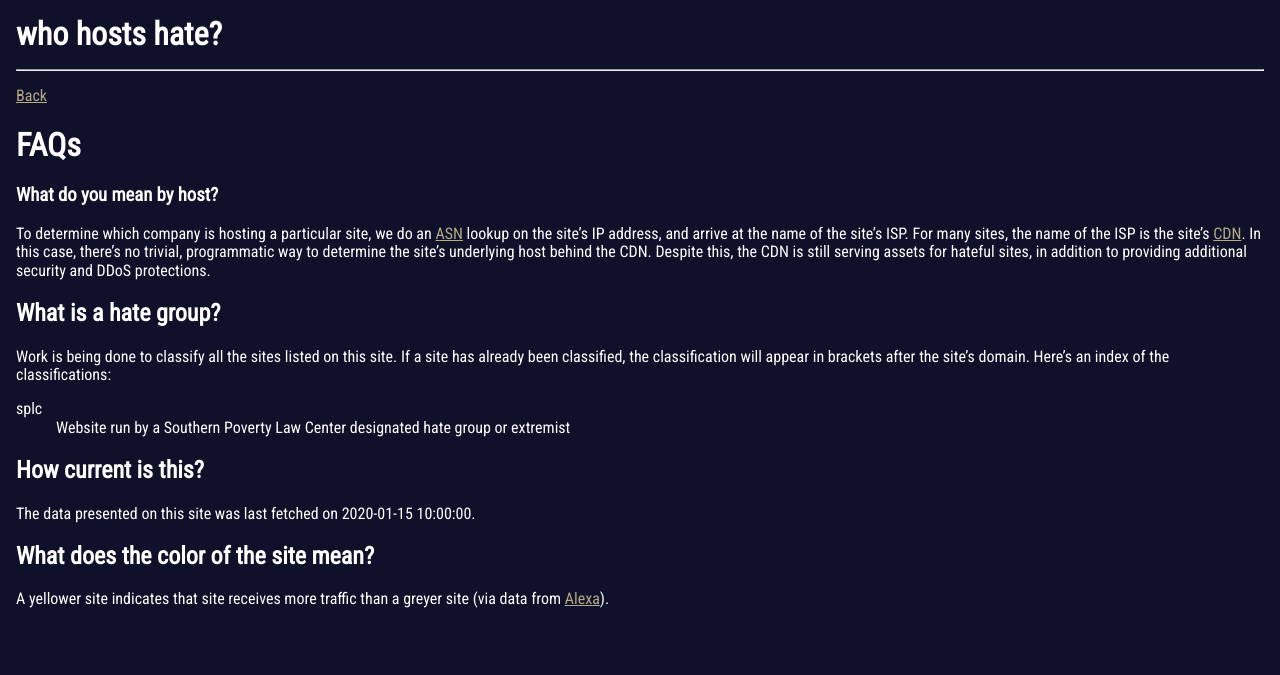
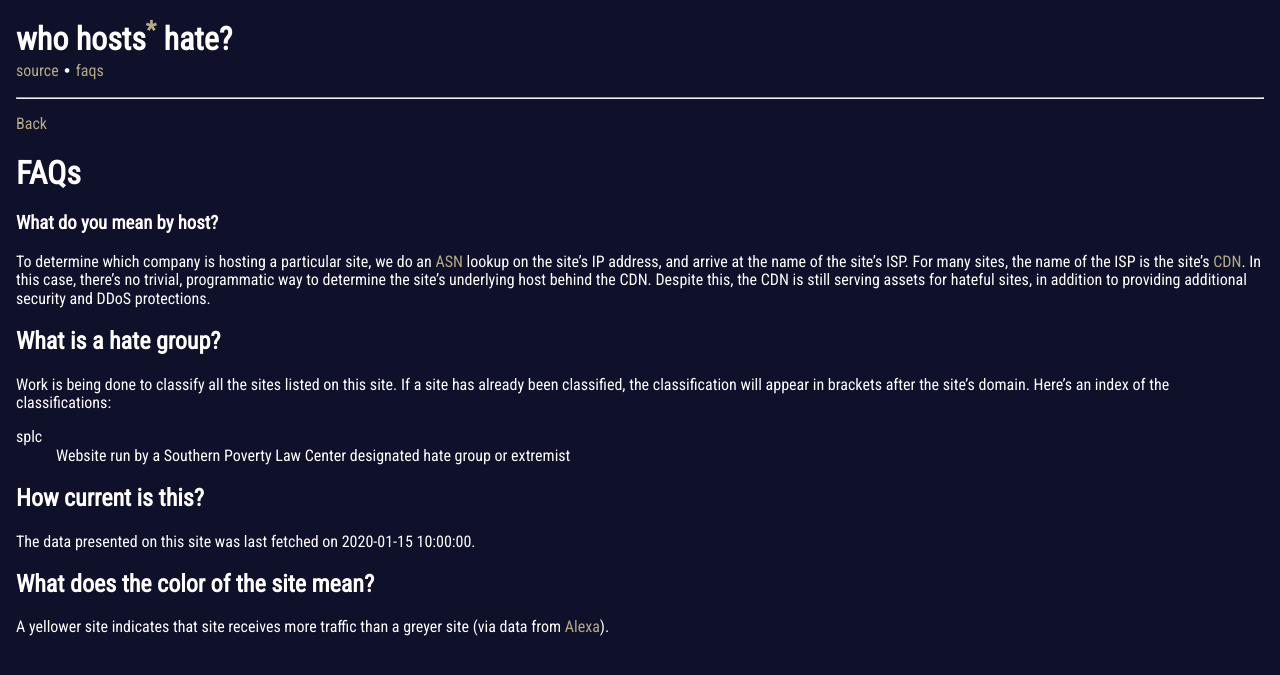
Before and after one commit to frewsxcv/who-hosts-hate, a Python web app: template templates/faqs.html.j2 in a window 1280 px wide. Shown: the top 675 px of the page. Run offline with Jinja, Linux system fonts and the light colour scheme; the template is opened without the code that fills it: most values are stand-ins (such as "Sample title", 1, 10 or a date in 2020); some libraries are stand-ins or nearby versions.

Commit message:
more design changes

```diff
--- a/index.html
+++ b/index.html
@@ -2,7 +2,7 @@
 <html lang="en">
   <head>
     <meta charset="UTF-8" />
-    <title>who hosts hate</title>
+    <title>who hosts<a href="faqs.html#host"><sup>*</sup></a> hate?</title>
     <link
       rel="stylesheet"
       href="https://unpkg.com/purecss@2.0.3/build/base-min.css"
--- a/templates/base.html.j2
+++ b/templates/base.html.j2
@@ -1,7 +1,7 @@
 <!DOCTYPE html>
 <html lang="en">
   <head>
-    <title>Who hosts hate?</title>
+    <title>who hosts hate?</title>
     <meta charset="utf-8">
     <meta name="viewport" content="width=device-width, initial-scale=1.0">
     <link href="https://who-hosts-hate.com" rel="canonical">
@@ -73,6 +73,11 @@
         margin-left: 1rem;
       }
 
+      .m-y-0-3 {
+        margin-top: 0.3rem;
+        margin-bottom: 0.3rem;
+      }
+
       .m-y-1 {
         margin-top: 1rem;
         margin-bottom: 1rem;
@@ -92,6 +97,7 @@
 
       a {
         color: var(--color-complement-1);
+        text-decoration: none;
       }
 
       .p-1 {
@@ -138,7 +144,8 @@
     </style>
   </head>
   <body class="bg-dark white p-1">
-    <h1 class="m-0">who hosts hate?</h1>
+    <h1 class="m-y-0-3">who hosts<a href="faqs.html#host"><sup>*</sup></a> hate?</h1>
+    <nav><a href="https://github.com/frewsxcv/who-hosts-hate/">source</a> ∙ <a href="faqs.html">faqs</a></nav>
     <hr class="m-0 m-y-1">
 
     {% block content %}{% endblock %}
```
